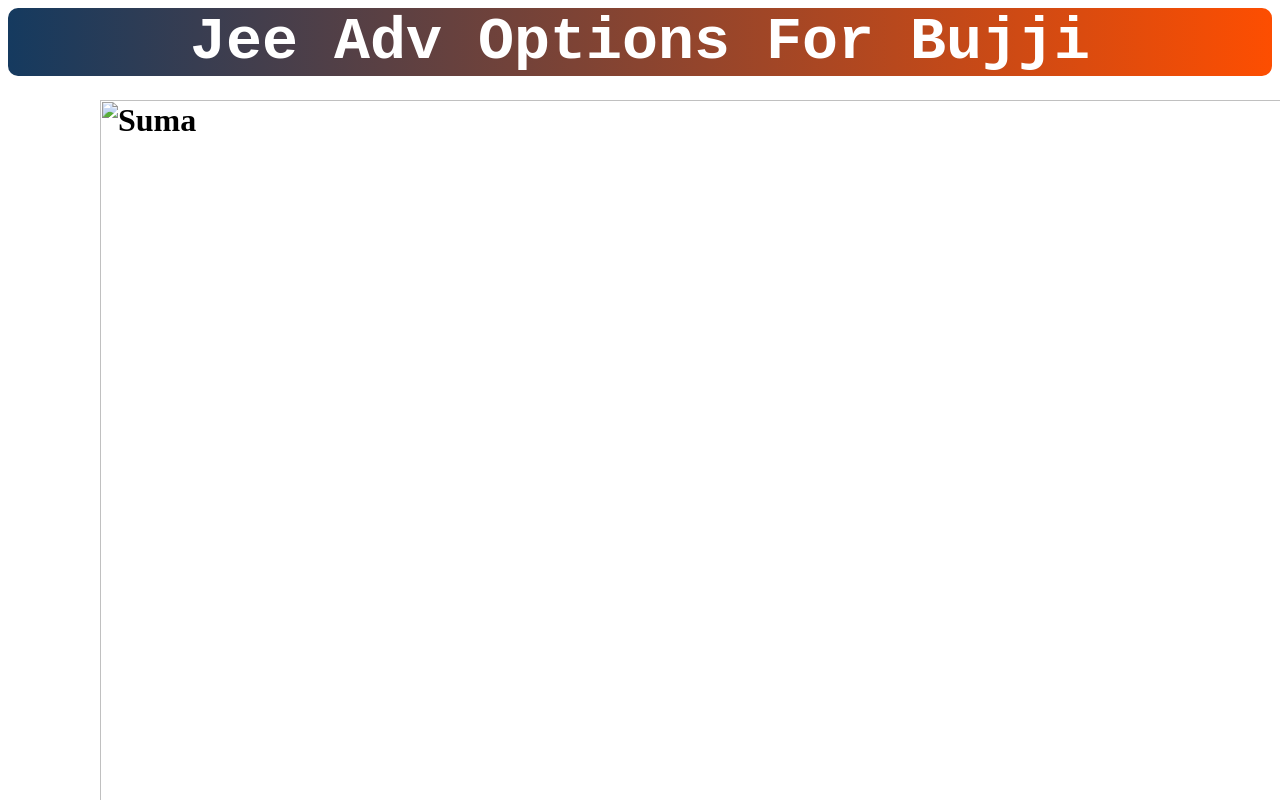
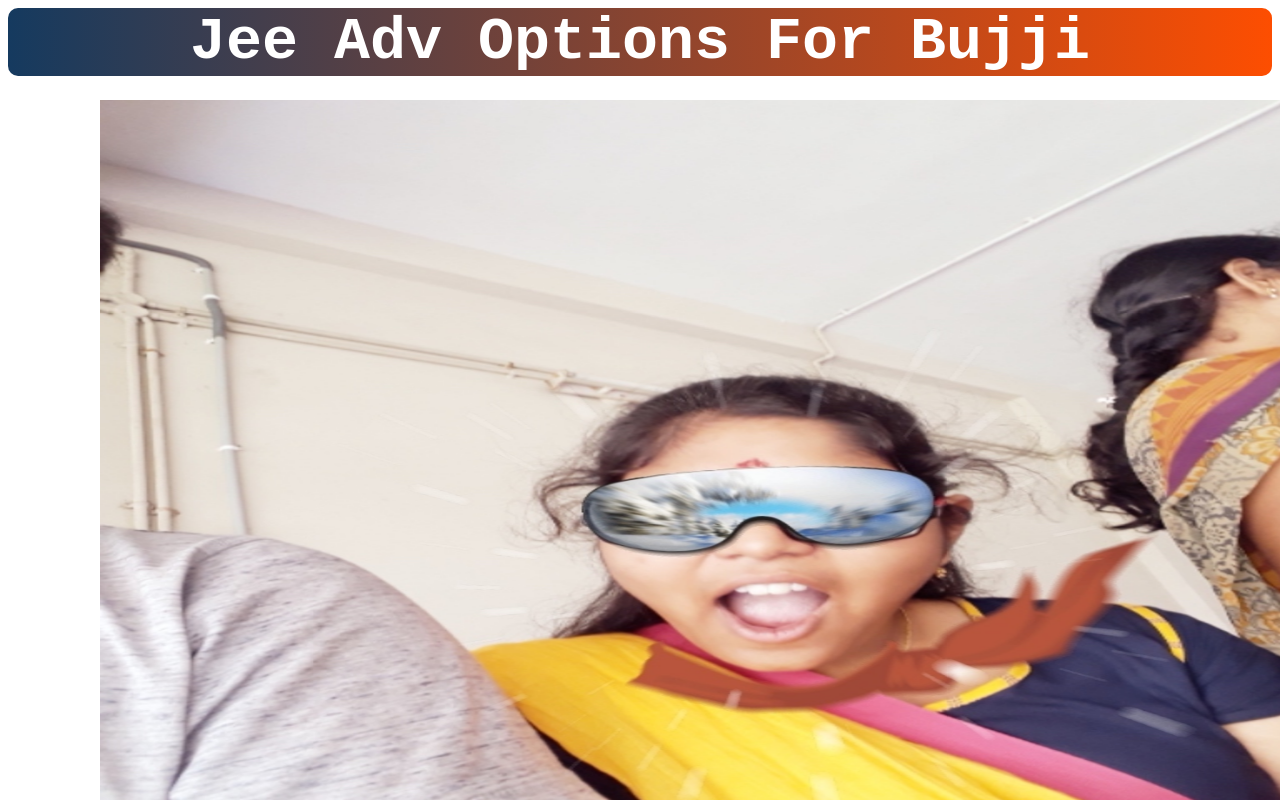
Before and after one commit to suma-jee/suma-jee.github.io, a plain HTML site: page index.html in a window 1280 px wide. Drawn offline with Linux system fonts and the light colour scheme.

Commit message:
added image

```diff
--- a/index.html
+++ b/index.html
@@ -102,7 +102,7 @@
 
 
 
-        <img src = "/Users/curious/Desktop/git.jpg" alt = "Suma"></img>
+        <img src = "https://github.com/suma-jee/suma-jee.github.io/blob/master/sum.jpg" alt = "Suma"></img>
 
 
 
```
